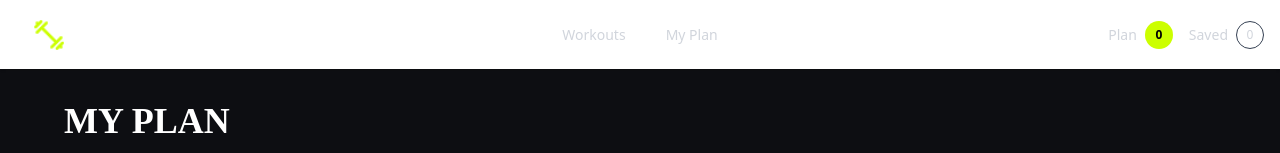
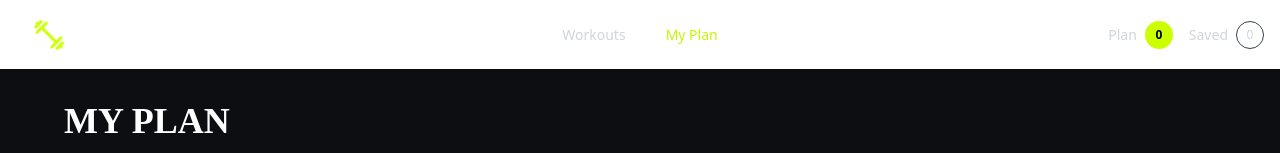
Before and after one commit to raihan-hosen/Fit-Log, a Next.js app: page /myplan in a window 1280 px wide. Shown: the top 153 px of the page. Built offline with nearby package versions, Linux system fonts and the light colour scheme.

Commit message:
Made Navbar responsive and Showing My plan and Saved Count

```diff
--- /dev/null
+++ b/src/app/NavbarDetails/Navplan.tsx
@@ -0,0 +1,28 @@
+"use client";
+
+import Link from "next/link";
+import React, { useContext } from "react";
+import { WorkoutContext } from "@/src/app/context/WorkoutContext";
+
+const Navplan = () => {
+    const workoutContext = useContext(WorkoutContext);
+
+    const planCount = workoutContext?.todaysPlan.length ?? 0;
+
+    return (
+        <Link
+            href="/myplan"
+            className="flex shrink-0 items-center gap-1 text-sm hover:opacity-80 sm:gap-2"
+        >
+            <span className="hidden text-gray-300 sm:inline">
+                Plan
+            </span>
+
+            <span className="flex h-7 w-7 shrink-0 items-center justify-center rounded-full bg-[#ccff00] text-xs font-bold text-black">
+                {planCount}
+            </span>
+        </Link>
+    );
+};
+
+export default Navplan;
--- /dev/null
+++ b/src/app/NavbarDetails/Navsaved.tsx
@@ -0,0 +1,28 @@
+"use client";
+
+import Link from "next/link";
+import React, { useContext } from "react";
+import { WorkoutContext } from "@/src/app/context/WorkoutContext";
+
+const Navsaved = () => {
+    const workoutContext = useContext(WorkoutContext);
+
+    const savedCount = workoutContext?.Save.length ?? 0;
+
+    return (
+        <Link
+            href="/myplan"
+            className="flex shrink-0 items-center gap-1 text-sm hover:opacity-80 sm:gap-2"
+        >
+            <span className="hidden text-gray-300 sm:inline">
+                Saved
+            </span>
+
+            <span className="flex h-7 w-7 shrink-0 items-center justify-center rounded-full border border-gray-700 text-xs text-gray-300">
+                {savedCount}
+            </span>
+        </Link>
+    );
+};
+
+export default Navsaved;
--- a/src/app/components/shared/Navbar.tsx
+++ b/src/app/components/shared/Navbar.tsx
@@ -1,22 +1,36 @@
-import React from 'react';
-import Link from 'next/link';
-import Image from 'next/image';
+"use client";
+
+import React from "react";
+import Link from "next/link";
+import Image from "next/image";
+import { usePathname } from "next/navigation";
 import Logo from "@/public/logo.png";
+import Navplan from "../../NavbarDetails/Navplan";
+import Navsaved from "../../NavbarDetails/Navsaved";
 
 const Navbar = () => {
+    const pathname = usePathname();
 
     const menuItems = [
-        { name: 'Workouts', href: '/' },
-        { name: 'My Plan', href: '/myplan' },
+        {
+            name: "Workouts",
+            href: "/",
+        },
+        {
+            name: "My Plan",
+            href: "/myplan",
+        },
     ];
+    return (
+        <div className="navbar w-full bg-base-100 px-2 shadow-sm sm:px-4">
+            <div className="navbar-start min-w-0">
+                <div className="dropdown">
 
-    return (
-        <div className="navbar bg-base-100 shadow-sm px-2 sm:px-4 w-full">
-
-            <div className="navbar-start min-w-0">
-
-                <div className="dropdown">
-                    <div tabIndex={0} role="button" className="btn btn-ghost lg:hidden">
+                    <div
+                        tabIndex={0}
+                        role="button"
+                        className="btn btn-ghost lg:hidden"
+                    >
                         <svg
                             aria-label="Menu"
                             xmlns="http://www.w3.org/2000/svg"
@@ -33,22 +47,34 @@ const Navbar = () => {
                             />
                         </svg>
                     </div>
-
                     <ul
                         tabIndex={0}
-                        className="menu menu-sm dropdown-content bg-base-100 rounded-box z-1 mt-3 w-52 p-2 shadow"
+                        className="menu menu-sm dropdown-content z-1 mt-3 w-52 rounded-box bg-base-100 p-2 shadow"
                     >
-                        {menuItems.map((item, index) => (
-                            <li key={index}>
-                                <Link href={item.href}>{item.name}</Link>
+                        {menuItems.map((item) => {
+                            const isActive =
+                                pathname === item.href;
+                            return (
+                                <li key={item.href}>
+                                    <Link
+                                        href={item.href}
+                                        className={
+                                            isActive
+                                                ? "text-[#C2F800] font-bold"
+                                                : "text-gray-300"
+                                        }
+                                    >
+                                        {item.name}
+                                    </Link>
                                 </li>
-                        ))}
+                            );
+                        })}
                     </ul>
                 </div>
 
                 <Link
                     href="/"
-                    className="btn btn-ghost text-xl flex items-center gap-2 px-2 sm:px-4"
+                    className="btn btn-ghost flex items-center gap-2 px-2 sm:px-4"
                 >
                     <Image
                         src={Logo}
@@ -57,63 +83,39 @@ const Navbar = () => {
                         height={32}
                         className="shrink-0"
                     />
-
-                    <span className="font-bold tracking-wider text-white text-base sm:text-xl">
+                    <span className="text-base font-bold tracking-wider text-white sm:text-xl">
                         FITLOG
                     </span>
                 </Link>
-
             </div>
 
             <div className="navbar-center hidden lg:flex">
-
-                <ul className="menu menu-horizontal px-1 items-center gap-2">
-
-                    {menuItems.map((item, index) => (
-                        <li key={index}>
+                <ul className="menu menu-horizontal items-center gap-2 px-1">
+                    {menuItems.map((item) => {
+                        const isActive =
+                            pathname === item.href;
+                        return (
+                            <li key={item.href}>
                                 <Link
                                     href={item.href}
-                                className="text-gray-300 hover:text-white font-medium px-4 py-2"
+                                    className={`px-4 py-2 font-medium transition ${isActive
+                                        ? "text-[#C2F800]"
+                                        : "text-gray-300 hover:text-white"
+                                        }`}
                                 >
                                     {item.name}
                                 </Link>
+
                             </li>
-                    ))}
-
+                        );
+                    })}
                 </ul>
-
             </div>
 
-            <div className="navbar-end gap-1 sm:gap-4">
-
-                <Link
-                    href="/my-plan"
-                    className="flex items-center gap-1 sm:gap-2 text-sm cursor-pointer hover:opacity-80"
-                >
-                    <span className="text-gray-300 hidden xs:inline sm:inline">
-                        Plan
-                    </span>
-
-                    <span className="w-7 h-7 rounded-full bg-[#ccff00] text-black font-bold flex items-center justify-center text-xs shrink-0">
-                        0
-                    </span>
-                </Link>
-
-                <Link
-                    href="/myplan"
-                    className="flex items-center gap-1 sm:gap-2 text-sm cursor-pointer hover:opacity-80"
-                >
-                    <span className="text-gray-300 hidden xs:inline sm:inline">
-                        Saved
-                    </span>
-
-                    <span className="w-7 h-7 rounded-full border border-gray-700 text-gray-300 flex items-center justify-center text-xs shrink-0">
-                        0
-                    </span>
-                </Link>
-
+            <div className="navbar-end min-w-0 gap-1 sm:gap-4">
+                <Navplan />
+                <Navsaved />
             </div>
-
         </div>
     );
 };
```
Lines whose indentation alone changed are shown as unchanged.
